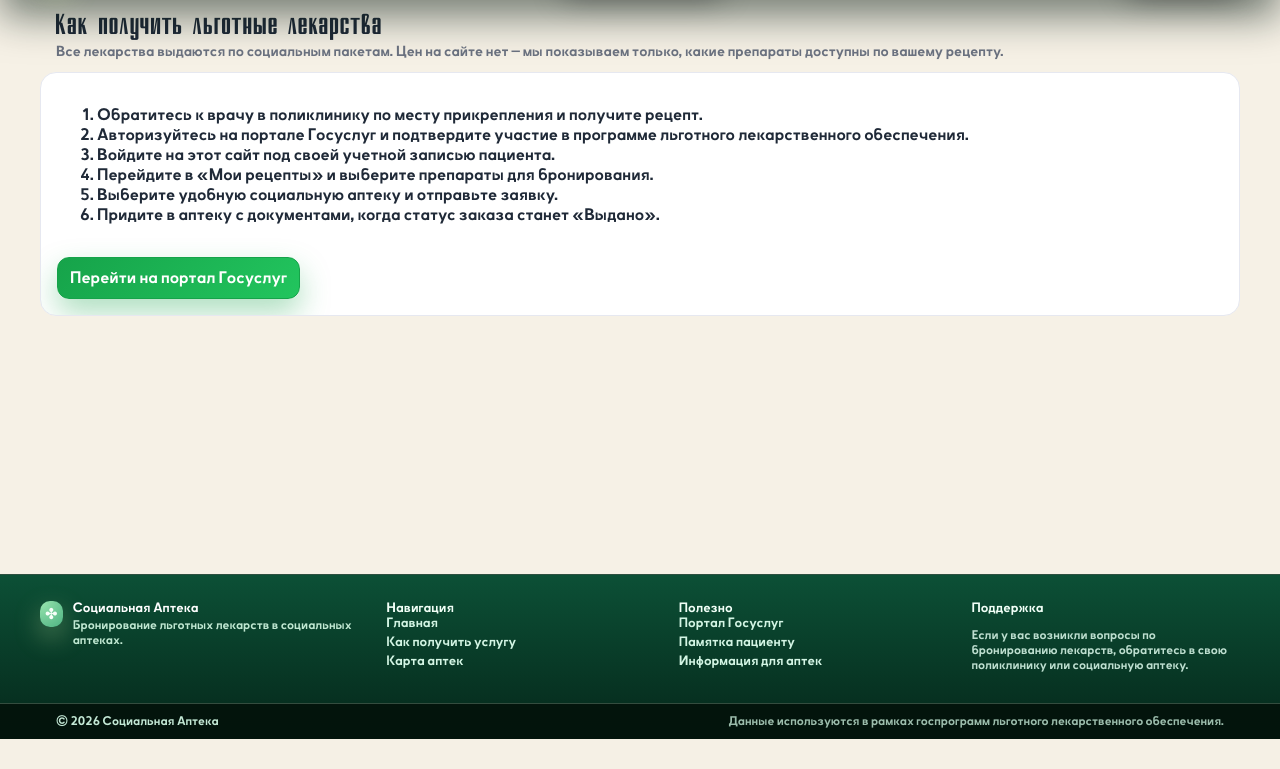
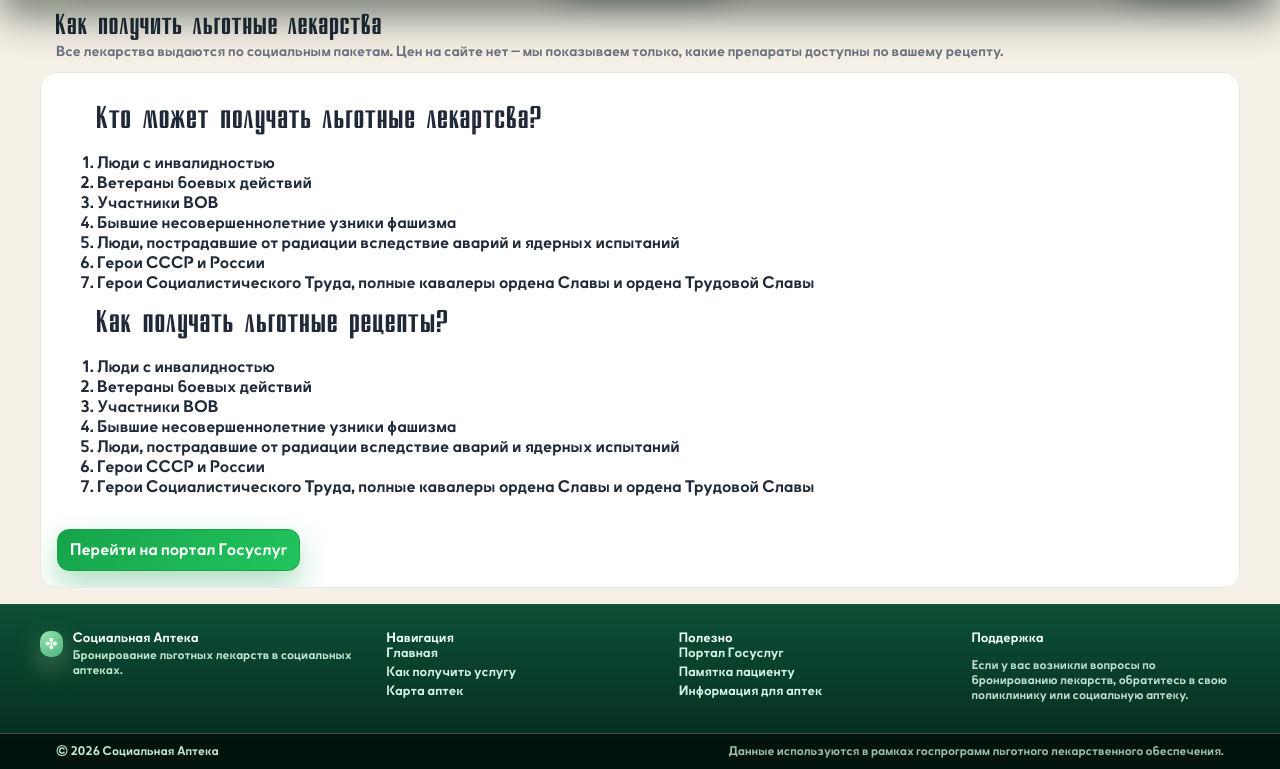
Before and after one commit to mizukiroo/coursProjectPharmacy, a PHP site: page /howto.php in a window 1280 px wide. Shown: the part 61-830 px from the top of the page. Before the commit the page ends 800 px from the top, so only its background shows below. Run offline with PHP 8.4, Linux system fonts and the light colour scheme.

Commit message:
тоже немножко поменено оформление

```diff
--- a/src/public/howto.php
+++ b/src/public/howto.php
@@ -11,12 +11,27 @@ include __DIR__ . '/header.php';
 
 <div class="container card">
     <ol class="stepsList">
-        <li><strong>Обратитесь к врачу</strong> в поликлинику по месту прикрепления и получите рецепт.</li>
-        <li><strong>Авторизуйтесь</strong> на портале Госуслуг и подтвердите участие в программе льготного лекарственного обеспечения.</li>
-        <li><strong>Войдите на этот сайт</strong> под своей учетной записью пациента.</li>
-        <li><strong>Перейдите в «Мои рецепты»</strong> и выберите препараты для бронирования.</li>
-        <li><strong>Выберите удобную социальную аптеку</strong> и отправьте заявку.</li>
-        <li><strong>Придите в аптеку с документами</strong>, когда статус заказа станет «Выдано».</li>
+        <h2>Кто может получать льготные лекартсва?</h2>
+            <li>Люди с инвалидностью</li>
+            <li>Ветераны боевых действий</li>
+            <li>Участники ВОВ</li>
+            <li>Бывшие несовершеннолетние узники фашизма</li>
+            <li>Люди, пострадавшие от радиации вследствие аварий и ядерных испытаний</li>
+            <li>Герои СССР и России</li>
+            <li>Герои Социалистического Труда, полные кавалеры ордена Славы и ордена Трудовой Славы</li>
+
+    </ol>
+
+    <ol class="stepsList">
+        <h2>Как получать льготные рецепты?</h2>
+        <li>Люди с инвалидностью</li>
+        <li>Ветераны боевых действий</li>
+        <li>Участники ВОВ</li>
+        <li>Бывшие несовершеннолетние узники фашизма</li>
+        <li>Люди, пострадавшие от радиации вследствие аварий и ядерных испытаний</li>
+        <li>Герои СССР и России</li>
+        <li>Герои Социалистического Труда, полные кавалеры ордена Славы и ордена Трудовой Славы</li>
+
     </ol>
 
     <a class="btn btn-primary" href="https://www.gosuslugi.ru" target="_blank" rel="noreferrer">
```
